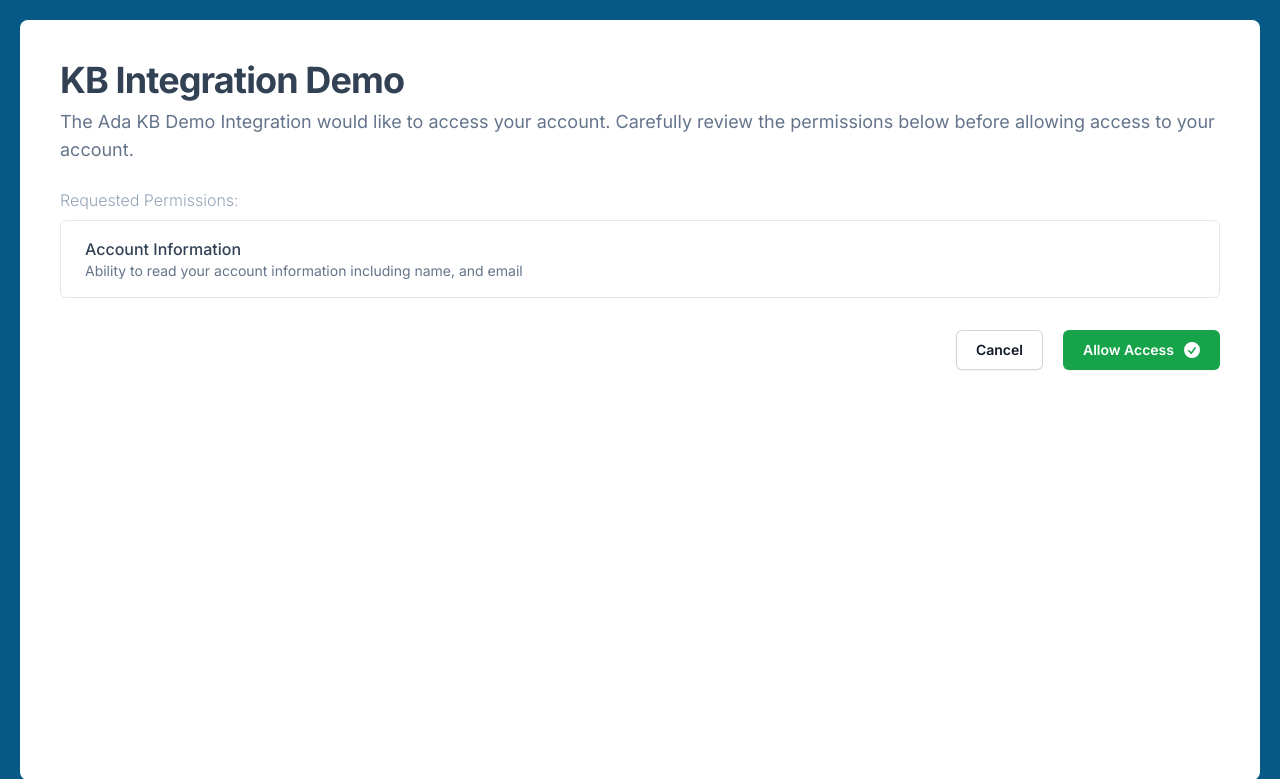
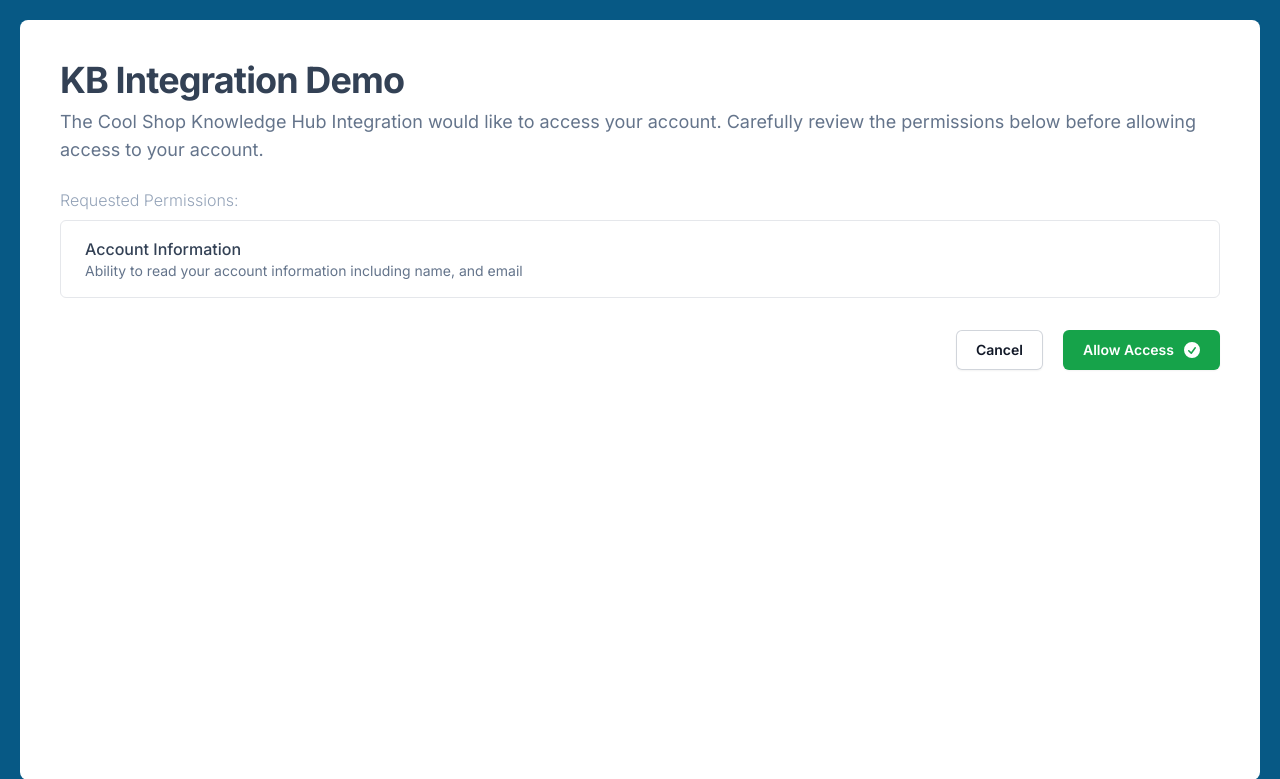
Before and after one commit to AdaSupport/ada-integrations-demo, a Flask app: template kb_integration_demo/templates/oauth_authorize.html in a window 1280 px wide. Shown: the top 779 px of the page. Run offline with Flask 3, Linux system fonts and the light colour scheme; the template is opened without the code that fills it, so the values that code supplies are empty; some libraries are stand-ins or nearby versions.

Commit message:
docs: update references to KB Demo to Cool Shop Knowledge Hub
Co-authored-by: Maggie LaBelle <marjorie.c.labelle@gmail.com>

```diff
--- a/kb_integration_demo/main.py
+++ b/kb_integration_demo/main.py
@@ -142,8 +142,8 @@ def oauth_complete():
     headers = {"Authorization": f"Bearer {installation.access_token}"}
     payload = [
         {
-            "id": f"kb-integration-demo-article-{installation_id}",
-            "knowledge_source_id": f"kb-integration-demo-{installation_id}",
+            "id": f"cool-shop-knowledge-hub-article-{installation_id}",
+            "knowledge_source_id": f"cool-shop-knowledge-hub-{installation_id}",
             "name": "Article Title",
             "content": "Article Content",
         }
--- a/kb_integration_demo/templates/oauth_authorize.html
+++ b/kb_integration_demo/templates/oauth_authorize.html
@@ -1,7 +1,7 @@
 <!DOCTYPE html>
 <html lang="en">
 <head>
-    <title>KB Integration Demo</title>
+    <title>Cool Shop Knowledge Hub Integration</title>
     <meta charset="UTF-8">
     <meta name="viewport" content="width=device-width, initial-scale=1.0">
     <link rel="preconnect" href="https://fonts.googleapis.com">
@@ -22,7 +22,7 @@
     <div class="p-5 h-screen">
         <div class="rounded-lg bg-white p-10 h-full">
             <h1 class="text-4xl tracking-tight text-slate-700 font-bold mb-2">KB Integration Demo</h1>
-            <p class="text-lg text-slate-500">The Ada KB Demo Integration would like to access your account. Carefully review the permissions below before allowing access to your account.</p>
+            <p class="text-lg text-slate-500">The Cool Shop Knowledge Hub Integration would like to access your account. Carefully review the permissions below before allowing access to your account.</p>
 
             <h2 class="text-base font-light text-slate-400 mt-6">Requested Permissions:</h2>
             <div class="overflow-hidden rounded-md border border-gray-200 bg-white mt-2">
```
